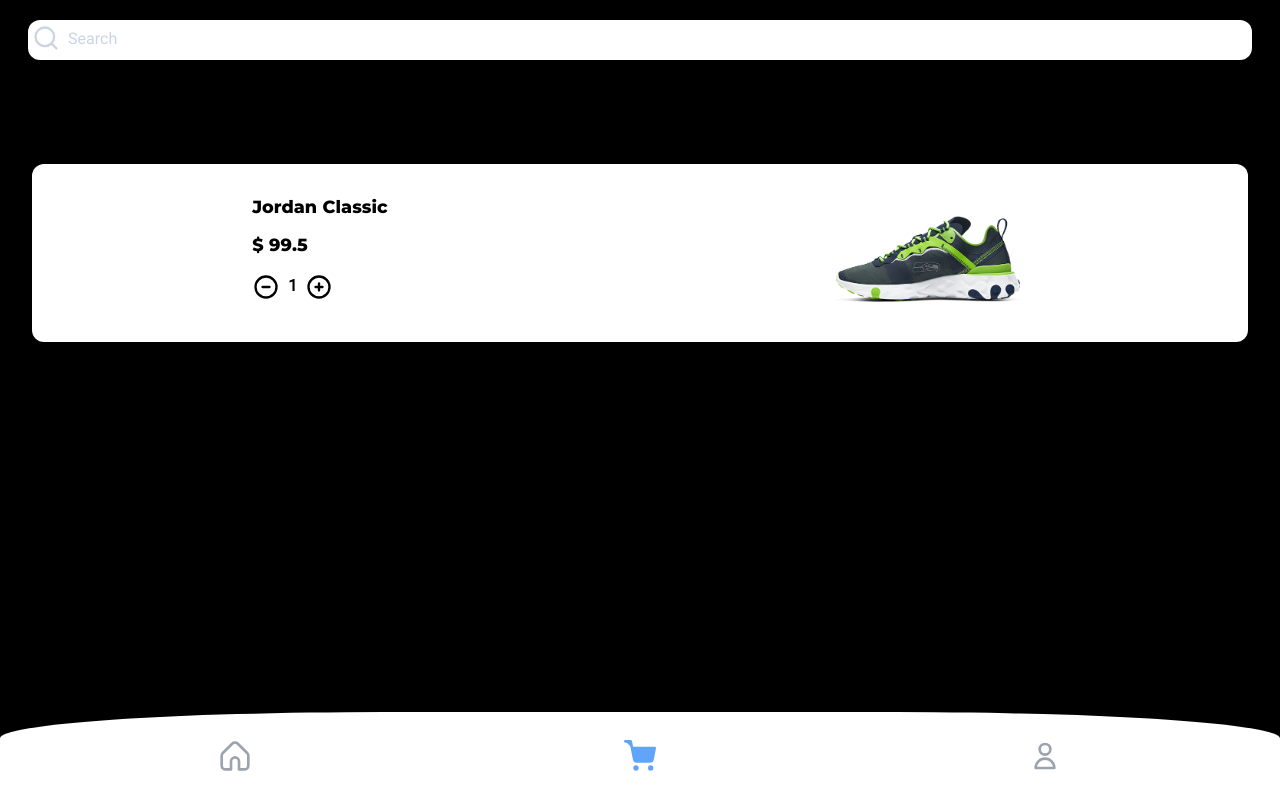
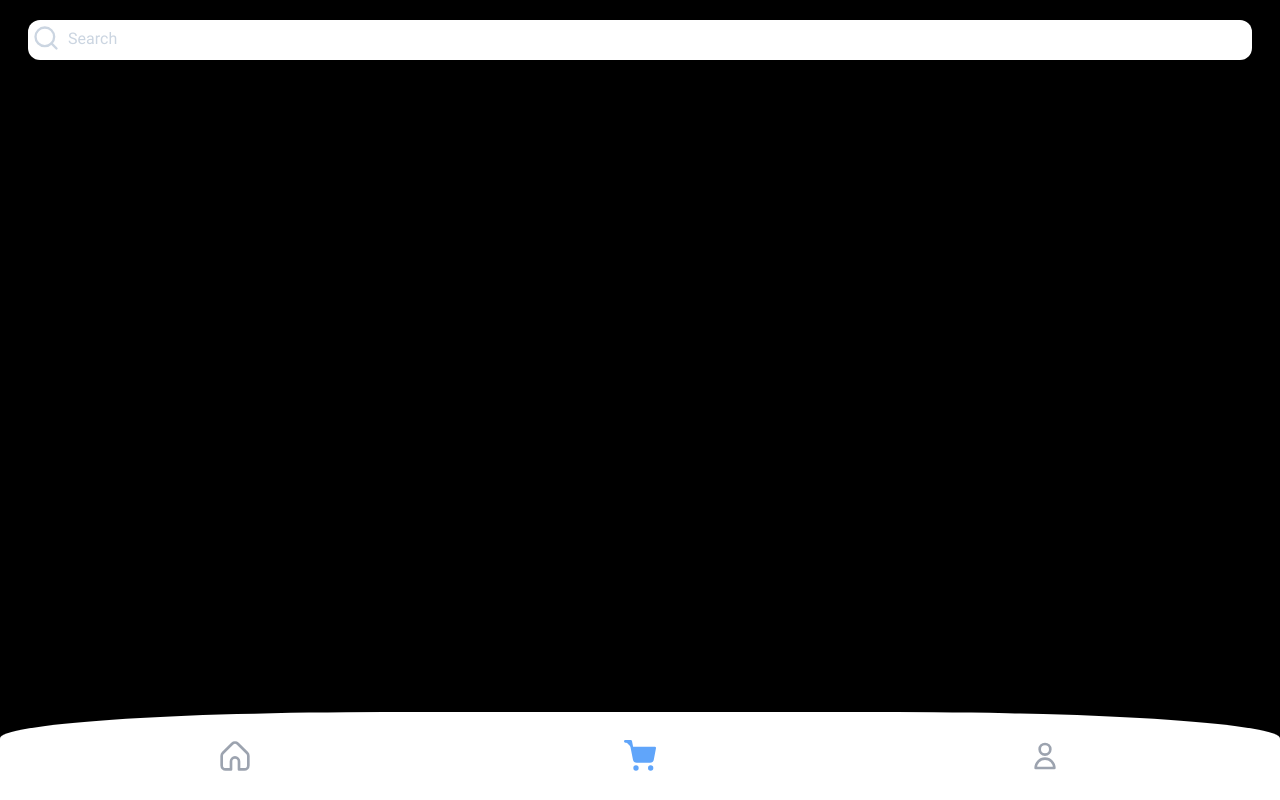
Before and after one commit to Mostafa-Code19/e-commerce, a Next.js app: page /cart in a window 1280 px wide. Built offline with nearby package versions, Linux system fonts and the light colour scheme.

Commit message:
real data in cart page add title, price and thumbnail to ADD_TO_CART reduser add decreate if more than 1 quantity to REMOVE_FROM_CART reduser

```diff
--- a/src/app/cart/page.tsx
+++ b/src/app/cart/page.tsx
@@ -1,8 +1,15 @@
+'use client'
+
 import Image from 'next/image'
+import { useState, useContext, useEffect } from "react";
 
 import BackButton from "../../components/back-button";
+import { CartContext } from "@/context/provider/cart";
 
 const Cart = () => {
+    const { state, dispatch }: any = useContext(CartContext as any)
+    const { cart } = state
+
     return (
 
         <div className='mx-8 space-y-6'>
@@ -13,16 +20,40 @@
             </div>
 
             <div>
-                <div className='flex justify-around bg-white rounded-xl py-8 space-y-3'>
+                {
+                    cart &&
+                    Object.keys(cart).map((key) => {
+                        const item = cart[key]
+
+                        return (
+                            <div key={item.id} className='flex justify-around bg-white rounded-xl py-8 space-y-3'>
                                 <div className='space-y-3'>
-                        <h2>Jordan Classic</h2>
-                        <h2>$ 99.5</h2>
+                                    <h2>{item.title}</h2>
+                                    <h2 className='toman_card'>{(item.price * item.quantity).toLocaleString()}</h2>
                                     <div className='flex items-center space-x-2'>
-                            <button>
+                                        <button
+                                            onClick={() => {
+                                                dispatch({
+                                                    type: "REMOVE_FROM_CART",
+                                                    payload: {
+                                                        title: item.title,
+                                                    }
+                                                })
+                                            }}
+                                        >
                                             <svg className="h-7 w-7 text-black" width="24" height="24" viewBox="0 0 24 24" strokeWidth="2" stroke="currentColor" fill="none" strokeLinecap="round" strokeLinejoin="round">  <path stroke="none" d="M0 0h24v24H0z" />  <circle cx="12" cy="12" r="9" />  <line x1="9" y1="12" x2="15" y2="12" /></svg>
                                         </button>
-                            <span className='text-black font-semibold text-base'>1</span>
-                            <button>
+                                        <span className='text-black font-semibold text-base'>{item.quantity}</span>
+                                        <button
+                                            onClick={() => {
+                                                dispatch({
+                                                    type: "ADD_TO_CART",
+                                                    payload: {
+                                                        title: item.title,
+                                                    }
+                                                })
+                                            }}
+                                        >
                                             <svg className="h-7 w-7 text-black" width="24" height="24" viewBox="0 0 24 24" strokeWidth="2" stroke="currentColor" fill="none" strokeLinecap="round" strokeLinejoin="round">  <path stroke="none" d="M0 0h24v24H0z" />  <circle cx="12" cy="12" r="9" />  <line x1="9" y1="12" x2="15" y2="12" />  <line x1="12" y1="9" x2="12" y2="15" /></svg>
                                         </button>
                                     </div>
@@ -30,13 +61,16 @@
                                 <div>
                                     <Image
                                         className='object-cover justify-center m-auto p-2'
-                            src="/product/3.png"
-                            alt="nike shoe"
+                                        src={`/product/${item.thumbnail}`}
+                                        alt={item.title}
                                         width='200'
                                         height='200'
                                     />
                                 </div>
                             </div>
+                        )
+                    })
+                }
             </div>
         </div>
     );
--- a/src/components/product/options.tsx
+++ b/src/components/product/options.tsx
@@ -17,10 +17,6 @@
 
     const { state, dispatch }: any = useContext(CartContext as any)
     const { cart } = state
-
-    useEffect(() => {
-        console.log(cart)
-    }, [cart])
 
     return (
         <div className='mx-8 space-y-6'>
@@ -80,8 +76,11 @@
                         type: "ADD_TO_CART",
                         payload: {
                             id: product.id,
+                            title: product.title,
                             color: selectedColor,
-                            size: selectedSize
+                            size: selectedSize,
+                            price: product.price,
+                            thumbnail: product.thumbnail
                         }
                     })
                 }} style={{ fontSize: '1.2rem' }} className='from-blue-400 to-blue-200 bg-gradient-to-bl w-full ml-5 rounded-xl font-semibold '>
--- a/src/context/reducer/cart.tsx
+++ b/src/context/reducer/cart.tsx
@@ -1,27 +1,47 @@
 const cartReducer = (state: any, action: any) => {
+  const title = action.payload.title
+  const item = state.cart[title];
+
   switch (action.type) {
     case "ADD_TO_CART":
-      const item = state.cart[action.payload.id];
       return {
         ...state,
         cart: {
           ...state.cart,
-          [action.payload.id]: item ? {
+          [title]: item ?
+            {
               ...item,
               quantity: item.quantity + 1,
-          } : {
+            }
+            :
+            {
               ...action.payload,
               quantity: 1,
             }
         }
       }
     case "REMOVE_FROM_CART":
+      if (item.quantity == 1) {
         let newCart = { ...state.cart };
-      delete newCart[action.payload.id];
+        delete newCart[title];
+
         return {
           ...state,
           cart: newCart,
         }
+      } else {
+        return {
+          ...state,
+          cart: {
+            ...state.cart,
+            [title]: {
+              ...item,
+              quantity: item.quantity - 1,
+            }
+          }
+        }
+      }
+
     default:
       return state;
   }
```
Also changed, not shown: src/app/product/[slug]/page.tsx (+6 -9 lines). Lines whose indentation alone changed are shown as unchanged.
